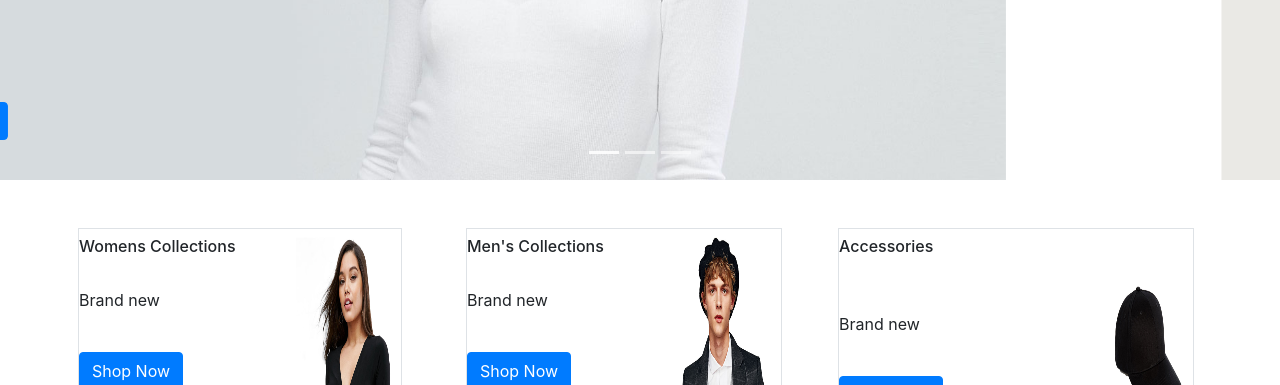
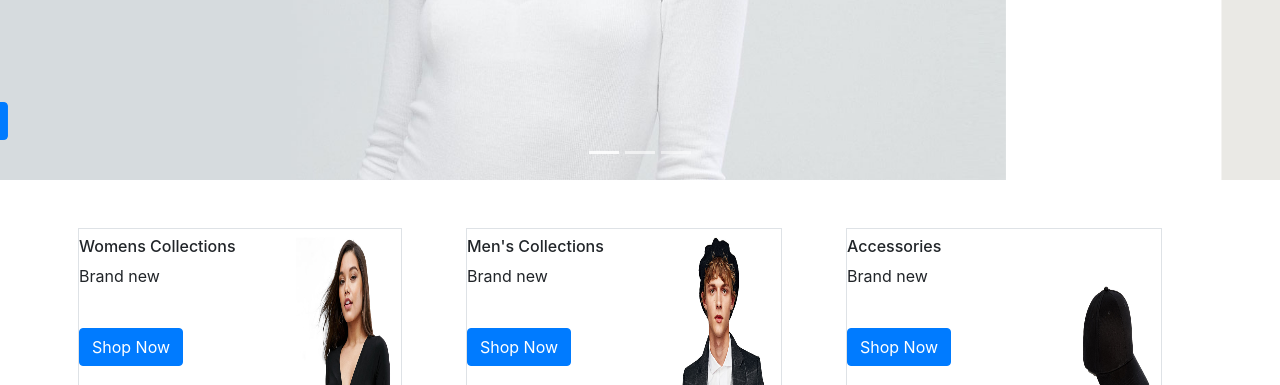
Before and after one commit to Muni0106/FrontEnd_Project, a plain HTML site: page index.html in a window 1280 px wide. Shown: the part 567-952 px from the top of the page. Drawn offline with nearby package versions, Linux system fonts and the light colour scheme; a small style sheet from the web is missing.

Commit message:
commit changes

```diff
--- a/index.html
+++ b/index.html
@@ -120,7 +120,7 @@
     	<div class="col-4 p-0 pr-5 pl-2">
     		<div class="media border">
 			  <div class="media-body pl-0 pt-2">
-			    <h6> Womens Collections</h6><br>
+			    <h6> Womens Collections</h6>
 			    <p> Brand new</p><br>
 				<button type="button" class="btn btn-primary"> Shop Now</button>
 			  </div>
@@ -130,17 +130,17 @@
     	<div class="col-4 p-0 pr-5 pl-3">
     		<div class="media border">
 			  <div class="media-body pl-0 pt-2">
-			    <h6> Men's Collections</h6><br>
+			    <h6> Men's Collections</h6>
 			    <p> Brand new</p><br>
 				<button type="button" class="btn btn-primary"> Shop Now</button>
 			  </div>
 			  <img src="images\banner-02.jpg" alt="banner-02" class="ml-0 mt-0 rounded-0" style="width:150px; height:210px">
 			</div>
     	</div>
-    	<div class="col-4 p-0 pr-3 pl-2">
+    	<div class="col-4 p-0 pr-5 pl-3">
     		<div class="media border">
 			  <div class="media-body pl-0 pt-2">
-			    <h6> Accessories</h6><br><br>
+			    <h6> Accessories</h6>
 			    <p> Brand new</p><br>
 				<button type="button" class="btn btn-primary"> Shop Now</button>
 			  </div>
```
